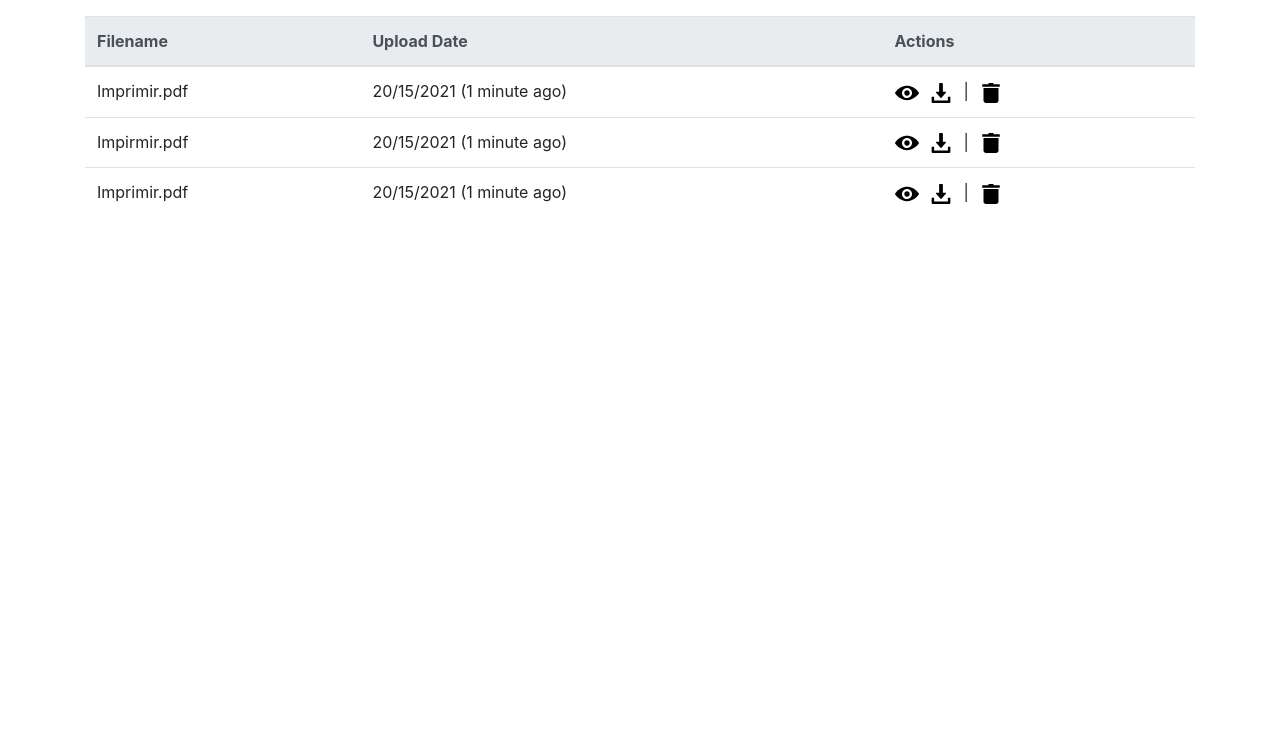
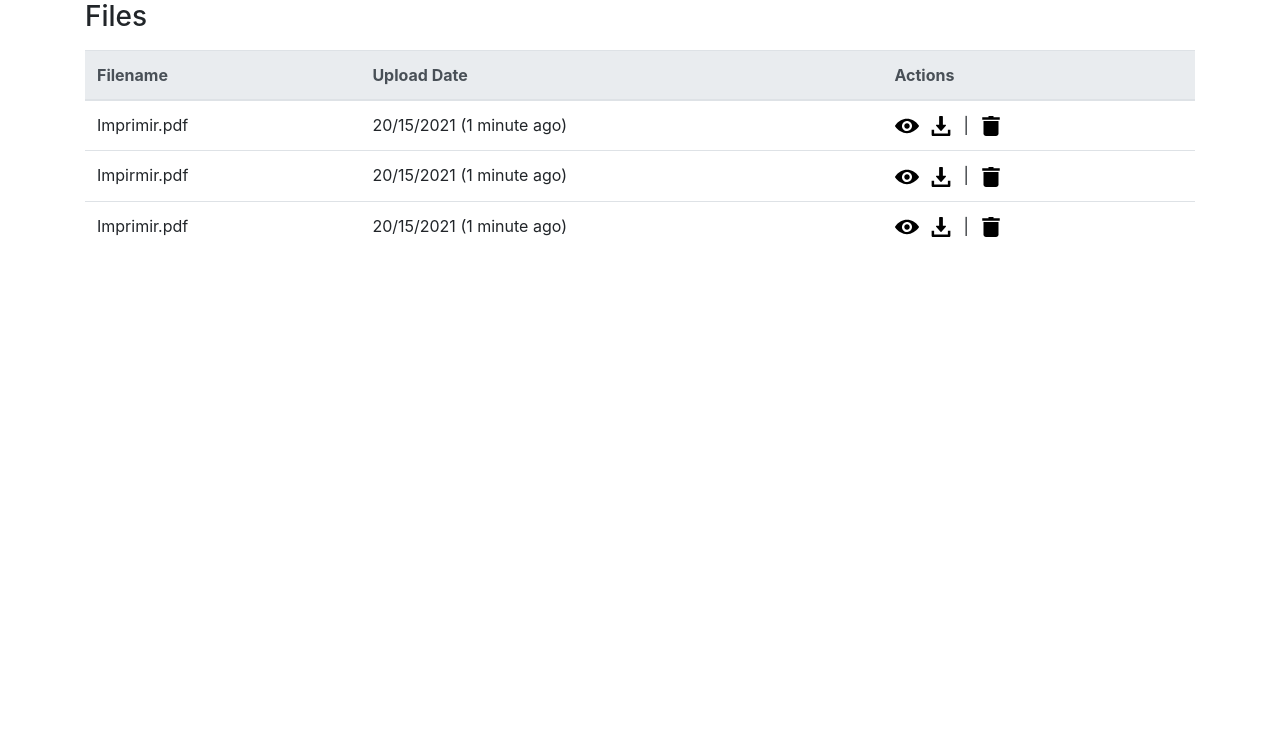
Before and after one commit to nmcardoso/filebin, a plain HTML site: page index.html in a window 1280 px wide. Shown: the part 56-800 px from the top of the page. Drawn offline with nearby package versions, Linux system fonts and the light colour scheme.

Commit message:
add title to table

```diff
--- a/index.html
+++ b/index.html
@@ -47,6 +47,7 @@
   </nav>
 
   <div class="container">
+    <h3>Files</h3>
     <table class="table table-hover mt-3" id="files-table">
       <thead class="thead-light">
         <tr>
```
